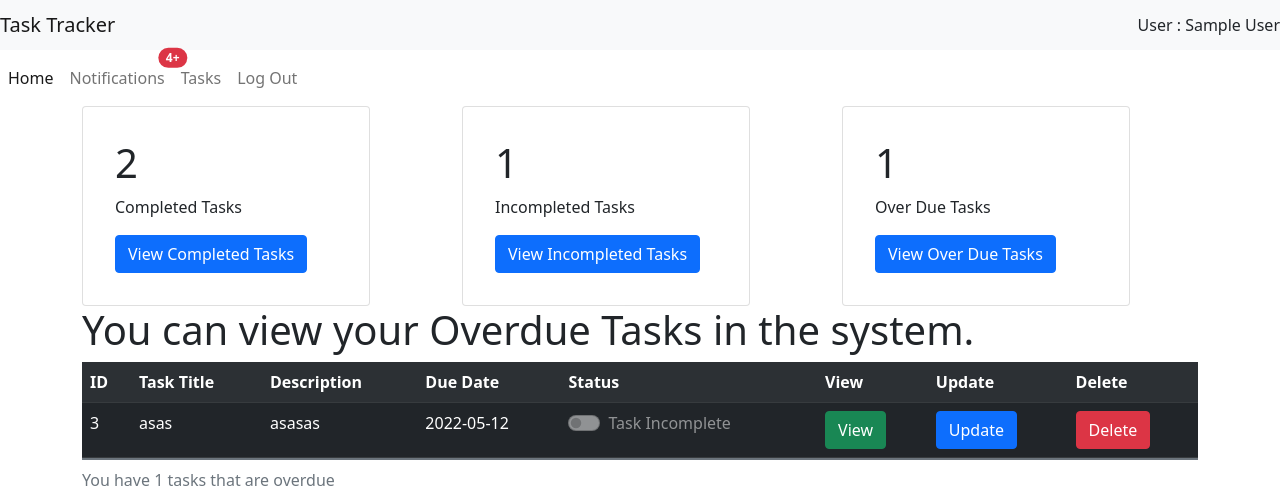
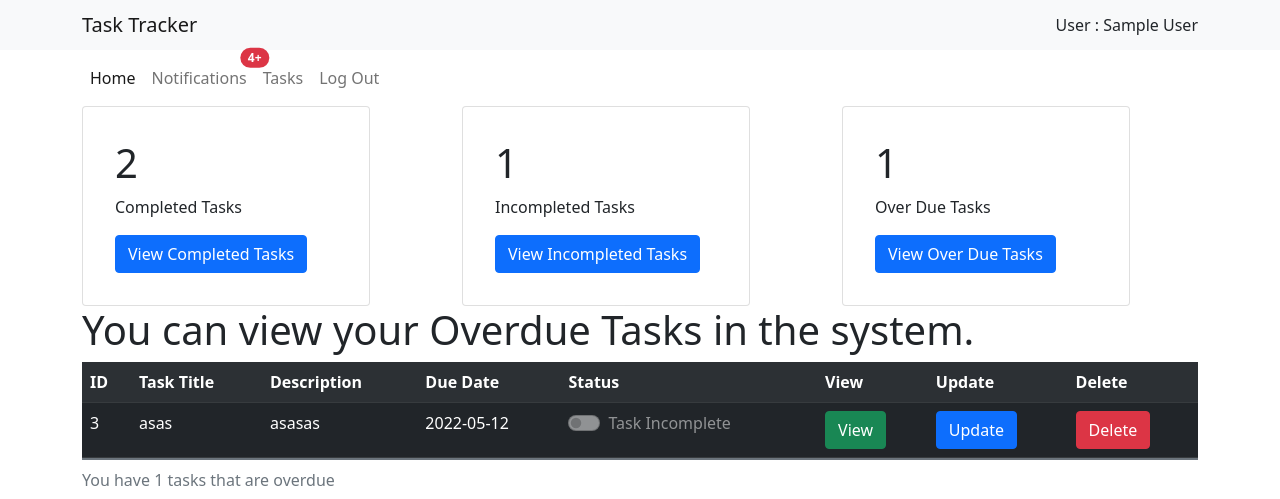
Before and after one commit to Timobify/Task-Tracker, a PHP site: page /pages/user/due.php in a window 1280 px wide. Shown: the top 499 px of the page. Run offline with PHP 8.4, Linux system fonts and the light colour scheme; the visitor is signed in with stand-in values (Sample User, id 1); data comes from the database, SQL or seed files in the repository.

Commit message:
Fix: Changes

```diff
--- a/pages/index.php
+++ b/pages/index.php
@@ -44,8 +44,11 @@ if(isset( $_POST['Login'])){
         <title>Task Tracker</title>
     </head>
     <body>
+
         <nav class="navbar navbar-light bg-light">
+            <div class="container">
             <span class="navbar-brand mb-0 h1">Task Tracker</span>
+            </div>
         </nav>
         <div class="container">
             <br>
--- a/pages/register.php
+++ b/pages/register.php
@@ -40,8 +40,11 @@ if (isset($_POST['submit'])) {
     <title>Task Tracker</title>
 </head>
 <body>
+
 <nav class="navbar navbar-light bg-light">
+    <div class="container">
     <span class="navbar-brand mb-0 h1">Task Tracker</span>
+    </div>
 </nav>
 <div class="container">
     <br>
--- a/pages/user/completedtasks.php
+++ b/pages/user/completedtasks.php
@@ -24,10 +24,14 @@ $_SESSION['status'] = null;
 </head>
 <body>
 <nav class="navbar navbar-light bg-light">
+    <div class="container">
     <span class="navbar-brand mb-0 h1">Task Tracker</span>
     <span class="nav justify-content-around">User :<?php echo " {$_SESSION ['name']}"; ?></span>
+    </div>
 </nav>
+
 <nav class="navbar navbar-expand-lg navbar-light">
+    <div class="container">
     <button class="navbar-toggler" type="button" data-toggle="collapse" data-target="#navbarNavDropdown" aria-controls="navbarNavDropdown" aria-expanded="false" aria-label="Toggle navigation">
         <span class="navbar-toggler-icon"></span>
     </button>
@@ -59,7 +63,9 @@ $_SESSION['status'] = null;
             </li>
         </ul>
     </div>
+    </div>
 </nav>
+
 <div class="container">
     <!-- Modal -->
     <div class="modal fade" id="exampleModal" tabindex="-1" aria-labelledby="exampleModalLabel" aria-hidden="true">
--- a/pages/user/due.php
+++ b/pages/user/due.php
@@ -24,10 +24,13 @@ $_SESSION['status'] = null;
 </head>
 <body>
 <nav class="navbar navbar-light bg-light">
+    <div class="container">
     <span class="navbar-brand mb-0 h1">Task Tracker</span>
     <span class="nav justify-content-around">User :<?php echo " {$_SESSION ['name']}"; ?></span>
+    </div>
 </nav>
 <nav class="navbar navbar-expand-lg navbar-light">
+    <div class="container">
     <button class="navbar-toggler" type="button" data-toggle="collapse" data-target="#navbarNavDropdown" aria-controls="navbarNavDropdown" aria-expanded="false" aria-label="Toggle navigation">
         <span class="navbar-toggler-icon"></span>
     </button>
@@ -58,6 +61,7 @@ $_SESSION['status'] = null;
                 <a class="nav-link" href="logout.php">Log Out</a>
             </li>
         </ul>
+    </div>
     </div>
 </nav>
 <div class="container">
--- a/pages/user/incomp.php
+++ b/pages/user/incomp.php
@@ -24,10 +24,13 @@ $_SESSION['status'] = null;
 </head>
 <body>
 <nav class="navbar navbar-light bg-light">
+    <div class="container">
     <span class="navbar-brand mb-0 h1">Task Tracker</span>
     <span class="nav justify-content-around">User :<?php echo " {$_SESSION ['name']}"; ?></span>
+    </div>
 </nav>
 <nav class="navbar navbar-expand-lg navbar-light">
+    <div class="container">
     <button class="navbar-toggler" type="button" data-toggle="collapse" data-target="#navbarNavDropdown" aria-controls="navbarNavDropdown" aria-expanded="false" aria-label="Toggle navigation">
         <span class="navbar-toggler-icon"></span>
     </button>
@@ -59,7 +62,9 @@ $_SESSION['status'] = null;
             </li>
         </ul>
     </div>
+    </div>
 </nav>
+
 <div class="container">
     <!-- Modal -->
     <div class="modal fade" id="exampleModal" tabindex="-1" aria-labelledby="exampleModalLabel" aria-hidden="true">
--- a/pages/user/index.php
+++ b/pages/user/index.php
@@ -24,10 +24,13 @@ $_SESSION['status'] = null;
     </head>
     <body>
         <nav class="navbar navbar-light bg-light">
+            <div class="container">
             <span class="navbar-brand mb-0 h1">Task Tracker</span>
             <span class="nav justify-content-around">User :<?php echo " {$_SESSION ['name']}"; ?></span>
+            </div>
         </nav>
         <nav class="navbar navbar-expand-lg navbar-light">
+            <div class="container">
             <button class="navbar-toggler" type="button" data-toggle="collapse" data-target="#navbarNavDropdown" aria-controls="navbarNavDropdown" aria-expanded="false" aria-label="Toggle navigation">
                 <span class="navbar-toggler-icon"></span>
             </button>
@@ -58,6 +61,7 @@ $_SESSION['status'] = null;
                         <a class="nav-link" href="logout.php">Log Out</a>
                     </li>
                 </ul>
+            </div>
             </div>
         </nav>
         <div class="container">
--- a/pages/user/tasks.php
+++ b/pages/user/tasks.php
@@ -40,10 +40,13 @@ if (isset($_POST['submit'])) {
 </head>
 <body>
 <nav class="navbar navbar-light bg-light">
+    <div class="container">
     <span class="navbar-brand mb-0 h1">Task Tracker</span>
     <span class="nav justify-content-around">User :<?php echo " {$_SESSION ['name']}"; ?></span>
+    </div>
 </nav>
 <nav class="navbar navbar-expand-lg navbar-light">
+    <div class="container">
     <button class="navbar-toggler" type="button" data-toggle="collapse" data-target="#navbarNavDropdown" aria-controls="navbarNavDropdown" aria-expanded="false" aria-label="Toggle navigation">
         <span class="navbar-toggler-icon"></span>
     </button>
@@ -75,7 +78,9 @@ if (isset($_POST['submit'])) {
             </li>
         </ul>
     </div>
+    </div>
 </nav>
+
 <div class="container">
     <!-- Modal -->
     <div class="modal fade" id="exampleModal" tabindex="-1" aria-labelledby="exampleModalLabel" aria-hidden="true">
--- a/pages/user/update.php
+++ b/pages/user/update.php
@@ -48,11 +48,15 @@ if (isset($_POST['submit'])) {
     <title>Task Tracker</title>
 </head>
 <body>
+
 <nav class="navbar navbar-light bg-light">
+    <div class="container">
     <span class="navbar-brand mb-0 h1">Task Tracker</span>
     <span class="nav justify-content-around">User :<?php echo " {$_SESSION ['name']}"; ?></span>
+    </div>
 </nav>
 <nav class="navbar navbar-expand-lg navbar-light">
+    <div class="container">
     <button class="navbar-toggler" type="button" data-toggle="collapse" data-target="#navbarNavDropdown" aria-controls="navbarNavDropdown" aria-expanded="false" aria-label="Toggle navigation">
         <span class="navbar-toggler-icon"></span>
     </button>
@@ -84,7 +88,9 @@ if (isset($_POST['submit'])) {
             </li>
         </ul>
     </div>
+    </div>
 </nav>
+
 <div class="container">
     <!-- Modal -->
     <div class="modal fade" id="exampleModal" tabindex="-1" aria-labelledby="exampleModalLabel" aria-hidden="true">
--- a/pages/user/view.php
+++ b/pages/user/view.php
@@ -38,10 +38,13 @@ if (isset($_POST['submit'])) {
 </head>
 <body>
 <nav class="navbar navbar-light bg-light">
+    <div class="container">
     <span class="navbar-brand mb-0 h1">Task Tracker</span>
     <span class="nav justify-content-around">User :<?php echo " {$_SESSION ['name']}"; ?></span>
+    </div>
 </nav>
 <nav class="navbar navbar-expand-lg navbar-light">
+    <div class="container">
     <button class="navbar-toggler" type="button" data-toggle="collapse" data-target="#navbarNavDropdown" aria-controls="navbarNavDropdown" aria-expanded="false" aria-label="Toggle navigation">
         <span class="navbar-toggler-icon"></span>
     </button>
@@ -72,6 +75,7 @@ if (isset($_POST['submit'])) {
                 <a class="nav-link" href="logout.php">Log Out</a>
             </li>
         </ul>
+    </div>
     </div>
 </nav>
 <div class="container">
@@ -138,7 +142,6 @@ if (isset($_POST['submit'])) {
         }
     ?>
     <br>
-
     <form action="<?php echo htmlspecialchars($_SERVER["PHP_SELF"]);?>" method="post" enctype="multipart/form-data">
         <div class="container">
             <input type="hidden" name="tasks" value="<?php echo "{$_SESSION['taskID']}";?>" >
@@ -151,6 +154,7 @@ if (isset($_POST['submit'])) {
                 <label for="Description">Your Comment</label>
                 <textarea class="form-control" name="comment" rows="3" required></textarea>
             </div>
+            <br/>
             <button type="submit" name="submit" class="btn btn-primary">Comment</button>
         </div>
     </form>
```
